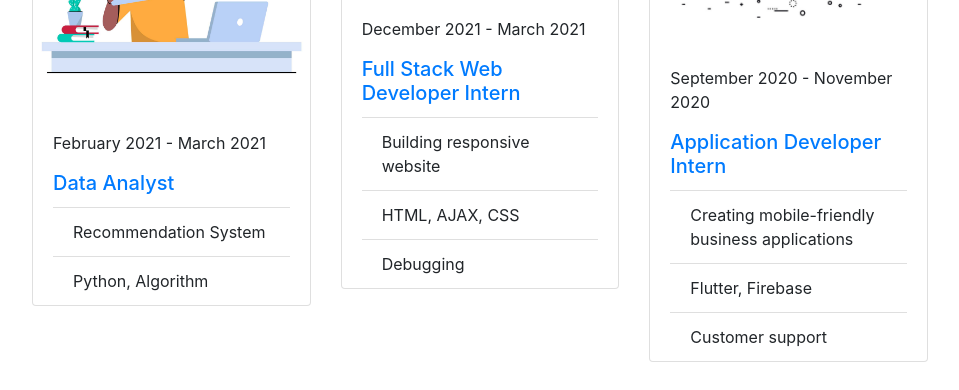
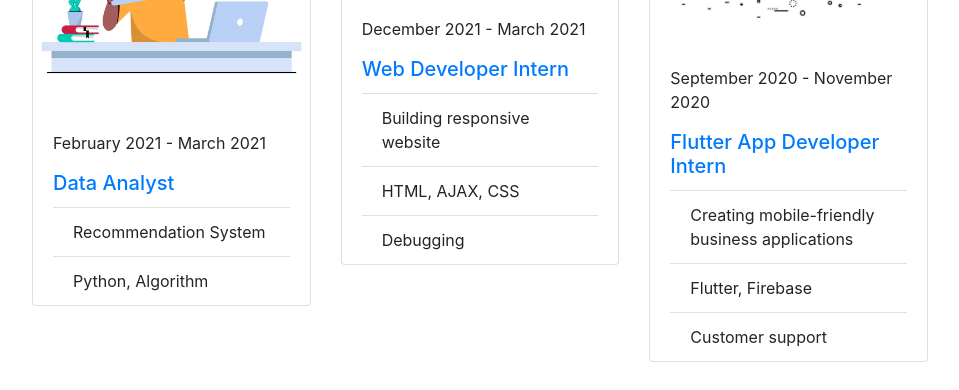
Before and after one commit to SHIVAM8844/resume, a website with bundled scripts: page index.html in a window 1280 px wide. Shown: the part 1032-1422 px from the top of the page, without its empty margins (304-1263 px from the left). Built offline with nearby package versions, Linux system fonts and the light colour scheme; a web font is replaced by a local one.

Commit message:
Update index.html

```diff
--- a/index.html
+++ b/index.html
@@ -294,7 +294,7 @@
                 <img class="card-img-top p-2" src="images/web-developer.jpg" alt="web-developer"/>
                 <div class="card-body pb-0">
                   <p>December 2021 - March 2021</p>
-                  <a href="http://klugerkopf.com/" target="_blank" rel="noopener"><h5 class="card-title">Full Stack Web Developer Intern</h5></a>
+                  <a href="http://klugerkopf.com/" target="_blank" rel="noopener"><h5 class="card-title">Web Developer Intern</h5></a>
                   <ul class="list-group list-group-flush">
                     <li class="list-group-item">
                       Building responsive website
@@ -315,7 +315,7 @@
                 <img class="card-img-top p-2" src="images/mobile.jpg" alt="Flutter App Developer"/>
                 <div class="card-body pb-0">
                   <p>September 2020 - November 2020</p>
-                  <a href="https://innovatiivecreators.in/" target="_blank" rel="noopener"><h5 class="card-title"></h5><h5 class="card-title">Application Developer Intern</h5></a>
+                  <a href="https://innovatiivecreators.in/" target="_blank" rel="noopener"><h5 class="card-title"></h5><h5 class="card-title">Flutter App Developer Intern</h5></a>
                   <ul class="list-group list-group-flush">
                     <li class="list-group-item">
                       Creating mobile-friendly business applications
```
